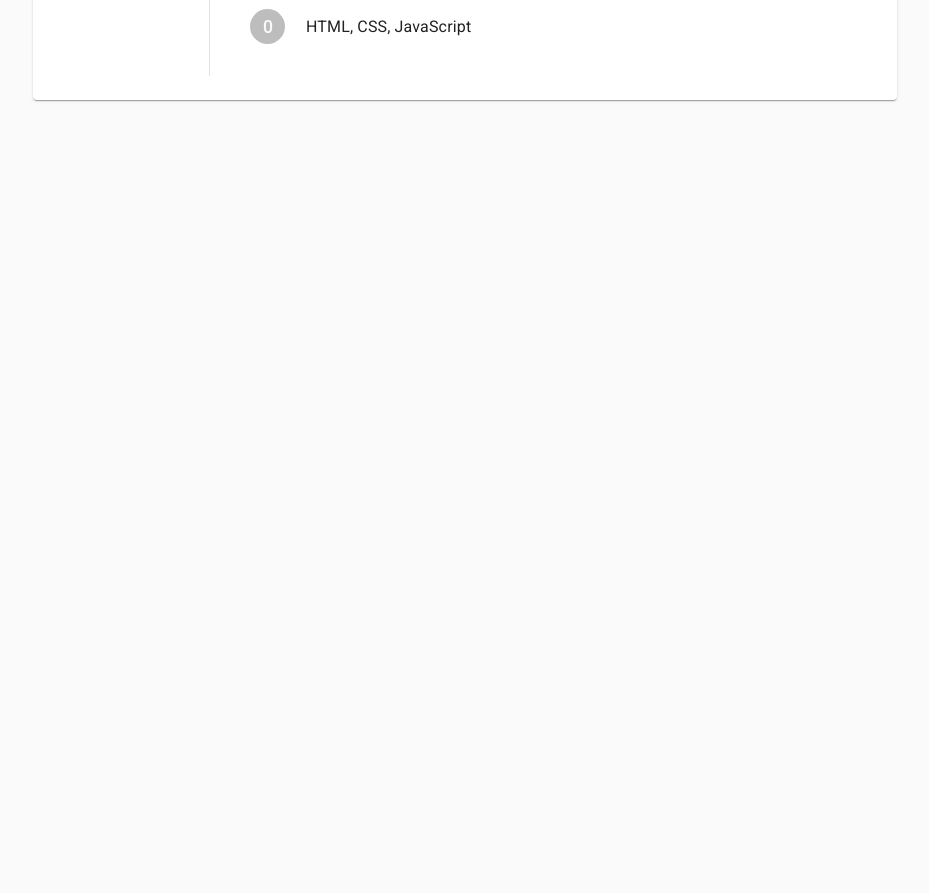
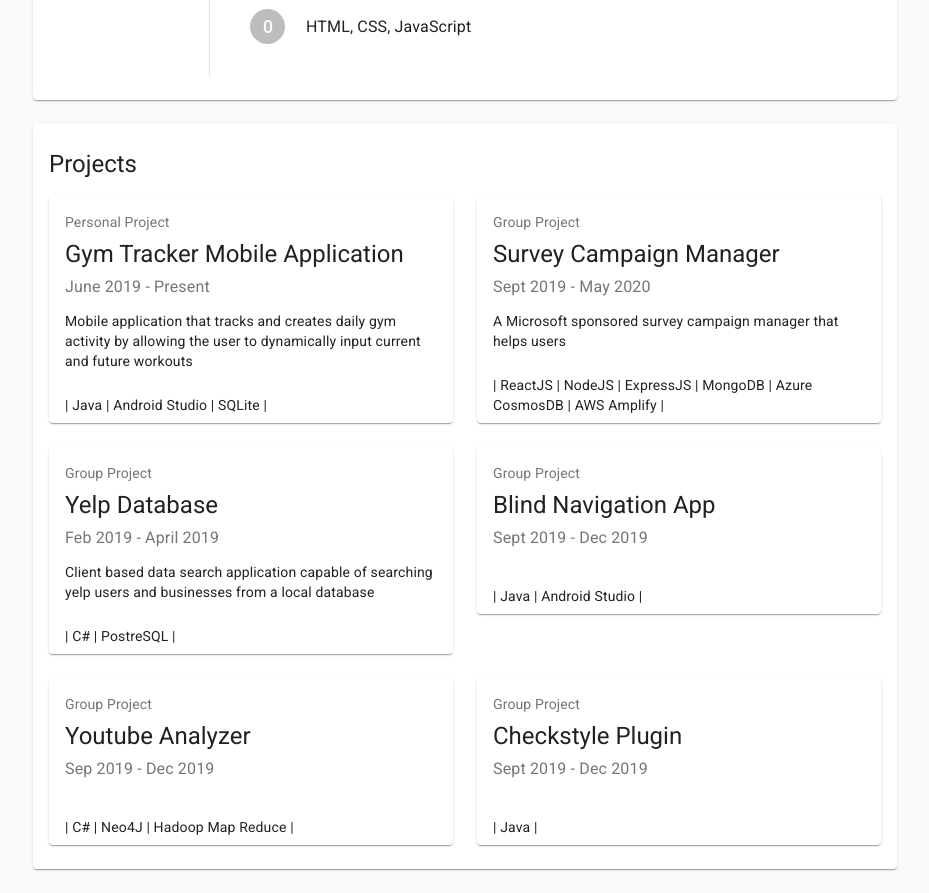
Before and after one commit to kenzobanaag/New-Website, a React (Create React App) app: page / in a window 1280 px wide. Shown: the part 540-1433 px from the top of the page, without its empty margins (175-1104 px from the left). Before the commit the page ends 800 px from the top, so only its background shows below. Built offline with nearby package versions, Linux system fonts and the light colour scheme.

Commit message:
Added incomplete projects section

```diff
--- a/src/Components/Body/Body.js
+++ b/src/Components/Body/Body.js
@@ -1,12 +1,14 @@
 import React from 'react';
 import About from './About';
 import LanguageMenu from './LangMenu';
+import Projects from '../Project/Projects';
 
 const body = () => {
     return(
         <React.Fragment>
             <About/>
             <LanguageMenu/>
+            <Projects/>
         </React.Fragment>
     );
 }
--- a/src/Components/Body/LangList.js
+++ b/src/Components/Body/LangList.js
@@ -36,6 +36,10 @@ function LangList(props) {
         ],
         [//frameworks
             {
+                title: 'Git',
+                proficiency: 1
+            },
+            {
                 title: 'ReactJS',
                 proficiency: 1,
             },
@@ -43,6 +47,7 @@ function LangList(props) {
                 title: 'Material-UI',
                 proficiency: 1,
             },
+
         ],
         [//databases
             {
--- /dev/null
+++ b/src/Components/Project/ProjectCard.js
@@ -0,0 +1,72 @@
+import React from 'react';
+import Card from '@material-ui/core/Card';
+import { makeStyles } from '@material-ui/core/styles';
+import CardActions from '@material-ui/core/CardActions';
+import CardContent from '@material-ui/core/CardContent';
+import Typography from '@material-ui/core/Typography';
+
+const useStyles = makeStyles({
+    card: {
+      minWidth: 275,
+    },
+    title: {
+      fontSize: 14,
+    },
+    pos: {
+      marginBottom: 12,
+    },
+    pos2: {
+        marginBottom: 5,
+    },
+    left: {
+        marginLeft: 8,
+    },
+  });
+
+function ProjectCard (props) {
+
+    const classes = useStyles();
+    const projectItem = props.item;
+
+    const processProjectType = (type) => {
+        if(type === 0)
+            return "Group Project"
+        else
+            return "Personal Project"
+    }
+
+
+    const processWork = (workArray) => {
+        var lang = "| ";
+        for(var prop in workArray)
+            if(workArray.hasOwnProperty(prop)) //add to a list?
+                lang += workArray[prop] + " | "
+        return lang;
+    }
+
+
+
+    return(
+        <Card className={classes.card}>
+      <CardContent>
+        <Typography className={classes.title} color="textSecondary" gutterBottom>
+            {processProjectType(projectItem.type)}
+        </Typography>
+        <Typography variant="h5" component="h2" className={classes.pos2}>
+            {projectItem.title}
+        </Typography>
+        <Typography className={classes.pos} color="textSecondary">
+            {projectItem.date}
+        </Typography>
+        <Typography variant="body2" component="p">
+            {projectItem.description}
+        </Typography>
+      </CardContent>
+      <CardActions className={classes.left}>
+            {processWork(projectItem.progUsage)}
+      </CardActions>
+    </Card>
+    );
+}
+
+export default ProjectCard;
--- /dev/null
+++ b/src/Components/Project/Projects.js
@@ -0,0 +1,161 @@
+import React from 'react';
+import Paper from '@material-ui/core/Paper';
+import { makeStyles } from '@material-ui/core/styles';
+import { Typography } from '@material-ui/core';
+import ProjectCard from './ProjectCard';
+import Grid from '@material-ui/core/Grid';
+
+
+const useStyles = makeStyles(theme => ({
+    paperRoot: {
+        padding: theme.spacing(3, 2),
+        margin: theme.spacing(3),
+    },
+    seperation: {
+        marginBottom: theme.spacing(2),
+    },
+    root: {
+        flexGrow: 1,
+    },
+}));
+
+function Projects() {
+    const classes = useStyles();
+
+    const stateList = [
+        {
+            title: 'Gym Tracker Mobile Application',
+            description: 'Mobile application that tracks and creates daily gym activity' +
+                ' by allowing the user to dynamically input current and future workouts',
+            date: 'June 2019 - Present',
+            //this is an object not an array!!!!
+            workDone: {
+                work1: 'Implemented SQLite database for storing workout information',
+                work2: 'Implemented workout sharing through sending text files with the use' +
+                    ' of third party applications such as Facebook Messenger and phone default text messaging',
+            },
+            //0 group, 1 is personal
+            type: 1,
+            progUsage: {
+                prog1: 'Java',
+                prog2: 'Android Studio',
+                prog3: 'SQLite'
+            }
+        },
+        {
+            title: 'Survey Campaign Manager',
+            description: 'A Microsoft sponsored survey campaign manager that helps users',
+            date: 'Sept 2019 - May 2020',
+            workDone: {
+                work1: 'Developed front end prototype capable of processing json data' +
+                    ' converting it to essential data for processing and presentation.',
+                work2: 'Integrated materials-ui to front end improving site aesthetics',
+                work3: 'Designed survey and survey result data contract',
+            },
+            type: 0,
+            progUsage: {
+                prog1: 'ReactJS',
+                prog2: 'NodeJS',
+                prog3: 'ExpressJS',
+                prog4: 'MongoDB',
+                prog5: 'Azure CosmosDB',
+                prog6: 'AWS Amplify',
+            }
+        },
+        {
+            title: 'Yelp Database',
+            description: 'Client based data search application capable of searching yelp' +
+                ' users and businesses from a local database',
+            date: 'Feb 2019 - April 2019',
+            workDone: {
+                work1: 'Implmented Bing Maps Toolkit for location mapping and distance calculations',
+                work2: 'Constructed basic SQL queries capable of pulling out necessary information from the database',
+                work3: 'Utilized DBMS principles to construct database relations from the ER models and diagrams',
+            },
+            type: 0,
+            progUsage: {
+                prog1: 'C#',
+                prog2: 'PostreSQL',
+            }
+        },
+        {
+            title: 'Blind Navigation App',
+            description: '',
+            date: 'Sept 2019 - Dec 2019',
+            workDone: {
+                work1: "Implemented text to speech and speech to text android API's",
+                work2: 'Created and designed application user interface',
+            },
+            type: 0,
+            progUsage: {
+                prog1: 'Java',
+                prog2: 'Android Studio',
+            }
+        },
+        {
+            title: 'Youtube Analyzer',
+            description: '',
+            date: 'Sep 2019 - Dec 2019',
+            workDone: {
+                work1: 'Created parser capable of parsing large amounts of unequally lengthed text files to csv',
+                work2: '',
+            },
+            type: 0,
+            progUsage: {
+                prog1: 'C#',
+                prog2: 'Neo4J',
+                prog3: 'Hadoop Map Reduce',
+            }
+        },
+        {
+            title: 'Checkstyle Plugin',
+            description: '',
+            date: 'Sept 2019 - Dec 2019',
+            workDone: {
+                work1: 'Created black box test suites and cases to find and fix bugs',
+                work2: 'Implemented checks that find irregularities in a java code file',
+            },
+            type: 0,
+            progUsage: {
+                prog1: 'Java',
+            }
+        },
+
+    ]
+
+    return (
+        <div >
+            <Paper className={classes.paperRoot}>
+                <Typography variant="h5" className={classes.seperation}>
+                    Projects
+                </Typography>
+                {/* Grid here? */}
+                <div className={classes.root}>
+                <Grid container spacing={3} >
+                    <Grid item sm={6} >
+                        <ProjectCard item={stateList[0]} />
+                    </Grid>
+                    <Grid item sm={6}>
+                        <ProjectCard item={stateList[1] } />
+                    </Grid>
+                    <Grid item sm={6} >
+                        <ProjectCard item={stateList[2]} />
+                    </Grid>
+                    <Grid item sm={6}>
+                        <ProjectCard item={stateList[3] } />
+                    </Grid>
+                    <Grid item sm={6} >
+                        <ProjectCard item={stateList[4]} />
+                    </Grid>
+                    <Grid item sm={6}>
+                        <ProjectCard item={stateList[5] } />
+                    </Grid>
+                </Grid>
+                </div>
+            </Paper>
+
+        </div>
+    );
+}
+
+export default Projects;
```
